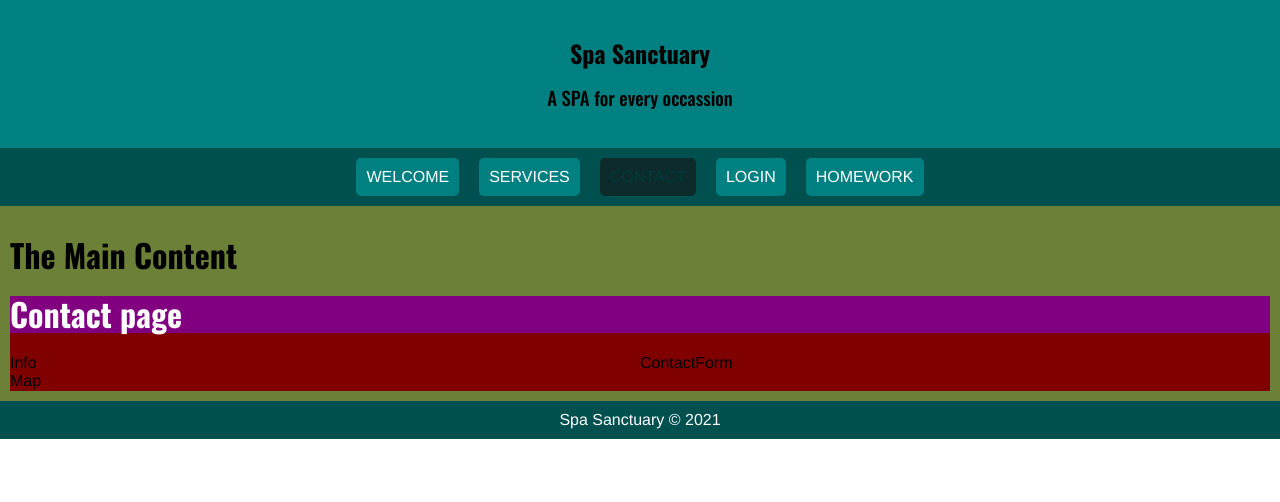
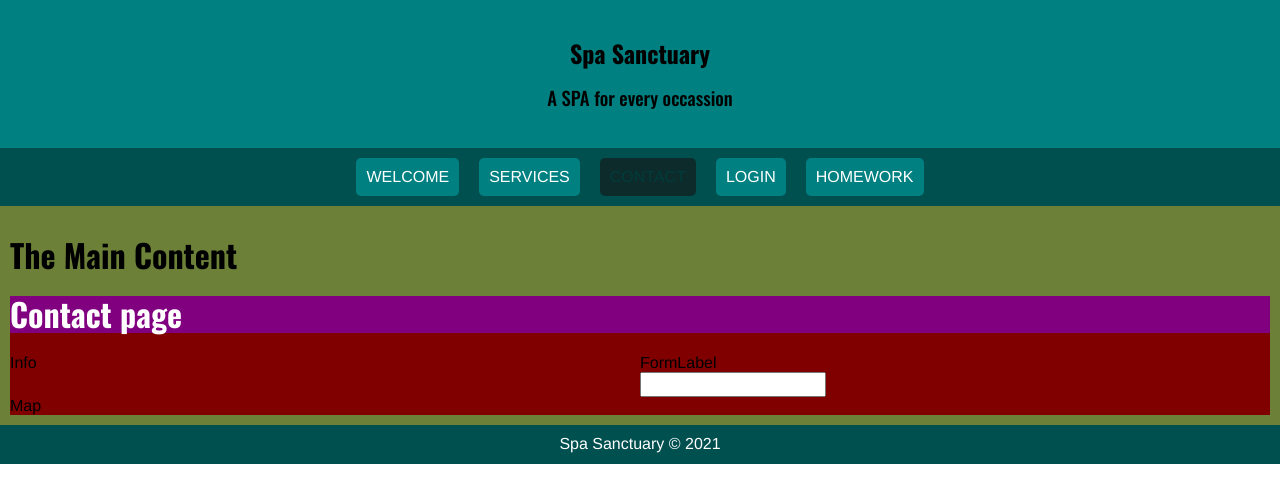
Before and after one commit to nickbatkhan/uclax_web1_summer21, a React (Create React App) app: page /contact in a window 1280 px wide. Shown: the top 502 px of the page. Built offline with nearby package versions, Linux system fonts and the light colour scheme.

Commit message:
Adding Universal Form

```diff
--- /dev/null
+++ b/src/React/Components/UniversalForm/Form/Controls/Input.jsx
@@ -0,0 +1,21 @@
+import React from 'react';
+import styled from 'styled-components';
+
+const Input = ({ inputName, handleUpdate }) => {
+
+    return (
+        <InputStyled
+            className='Input'
+            type='text'
+            id='first'
+            value={ inputName}
+            onChange={ handleUpdate }
+        />
+    );
+}
+
+export default Input;
+
+const InputStyled = styled.input`
+
+`;
--- /dev/null
+++ b/src/React/Components/UniversalForm/Form/Form.jsx
@@ -0,0 +1,17 @@
+import React from 'react';
+import styled from 'styled-components';
+
+const Form = ({children}) => {
+
+    return (
+        <FormStyled className='Form'>
+            {children}
+        </FormStyled>
+    );
+}
+
+export default Form;
+
+const FormStyled = styled.form`
+
+`;
--- /dev/null
+++ b/src/React/Components/UniversalForm/Form/FormGroup/FormControl.jsx
@@ -0,0 +1,22 @@
+import React from 'react';
+import styled from 'styled-components';
+
+import Input from '../Controls/Input.jsx';
+
+const FormControl = ({inputName, handleUpdate }) => {
+
+    return (
+        <FormControlStyled className='FormControl'>
+            <Input
+                inputName={ inputName }
+                handleUpdate={ handleUpdate }
+            />
+        </FormControlStyled>
+    );
+}
+
+export default FormControl;
+
+const FormControlStyled = styled.div`
+
+`;
--- /dev/null
+++ b/src/React/Components/UniversalForm/Form/FormGroup/FormGroup.jsx
@@ -0,0 +1,21 @@
+import React from 'react';
+import styled from 'styled-components';
+
+import FormLabel from './FormLabel';
+import FormControl from './FormControl';
+
+const FormGroup = ({inputName, handleUpdate}) => {
+
+    return (
+        <FormGroupStyled className='FormGroup'>
+            <FormLabel />
+            <FormControl inputName={ inputName} handleUpdate= {handleUpdate} />
+        </FormGroupStyled>
+    );
+}
+
+export default FormGroup;
+
+const FormGroupStyled = styled.div`
+
+`;
--- /dev/null
+++ b/src/React/Components/UniversalForm/Form/FormGroup/FormLabel.jsx
@@ -0,0 +1,17 @@
+import React from 'react';
+import styled from 'styled-components';
+
+const FormLabel = () => {
+
+    return (
+        <FormLabelStyled className='FormLabel'>
+            FormLabel
+        </FormLabelStyled>
+    );
+}
+
+export default FormLabel;
+
+const FormLabelStyled = styled.div`
+
+`;
--- /dev/null
+++ b/src/React/Components/UniversalForm/UniversalForm.jsx
@@ -0,0 +1,30 @@
+import React, { useState } from 'react';
+import styled from 'styled-components';
+
+import Form from './Form/Form.jsx';
+import FormGroup from './Form/FormGroup/FormGroup.jsx';
+
+const UniversalForm = () => {
+
+    const [inputName, inputNameUpdate] = useState('');
+
+    const handleUpdate = (e) => {
+        inputNameUpdate(e.target.value);
+    }
+
+    console.log('inputName', inputName);
+
+    return (
+        <UniversalFormStyled className='UniversalForm'>
+            <Form>
+                <FormGroup inputName={ inputName } handleUpdate={ handleUpdate }/>
+            </Form>
+        </UniversalFormStyled>
+    );
+}
+
+export default UniversalForm;
+
+const UniversalFormStyled = styled.div`
+
+`;
--- a/src/React/Homework/Homework.jsx
+++ b/src/React/Homework/Homework.jsx
@@ -241,7 +241,28 @@ const Homework = () => {
                     A Production environment is where the application is actually available for use. This is the currently released version of the application, accessible to the client/end users. This version preferably does not change except for during scheduled releases.
                 </p>
             </Essay>
+
+            <Essay
+                number = { 11 }
+                question='What are testing environments? What is the difference between Local, Dev, QA and Production?'
+            >
+
+                <p>
+                    On html we use the img element for images. Ex: img src=“apple.jpg> alternatively "img src=“https://www.example.com/images/apple.jpg">".
+                </p>34
+                <p>
+                    You can also use CSS to embed images into webpages (and JavaScript, but that's another story entirely). The CSS “background-image” property, and the other background-* properties, are used to control background image placement. For example, to place a background image on every paragraph on a page, you could do this:
+                </p>
+                <p>
+                    CSS: background-image example:
+                    {/* P {
+                        background-image: url(image/apple.jpg”);
+                    } */}
+                    The resulting embedded image is arguably easier to position and control than HTML images.
+                </p>
+            </Essay>
         </div>
+
     );
 }
 
--- a/src/React/Pages/Contact/ContactForm/ContactForm.jsx
+++ b/src/React/Pages/Contact/ContactForm/ContactForm.jsx
@@ -1,11 +1,13 @@
 import React from 'react';
 import styled from 'styled-components';
+
+import UniversalForm from 'React/Components/UniversalForm/UniversalForm.jsx';
 
 const ContactForm = () => {
 
     return (
         <ContactFormStyled className='Form'>
-            ContactForm
+            < UniversalForm/>
         </ContactFormStyled>
     );
 }
```
